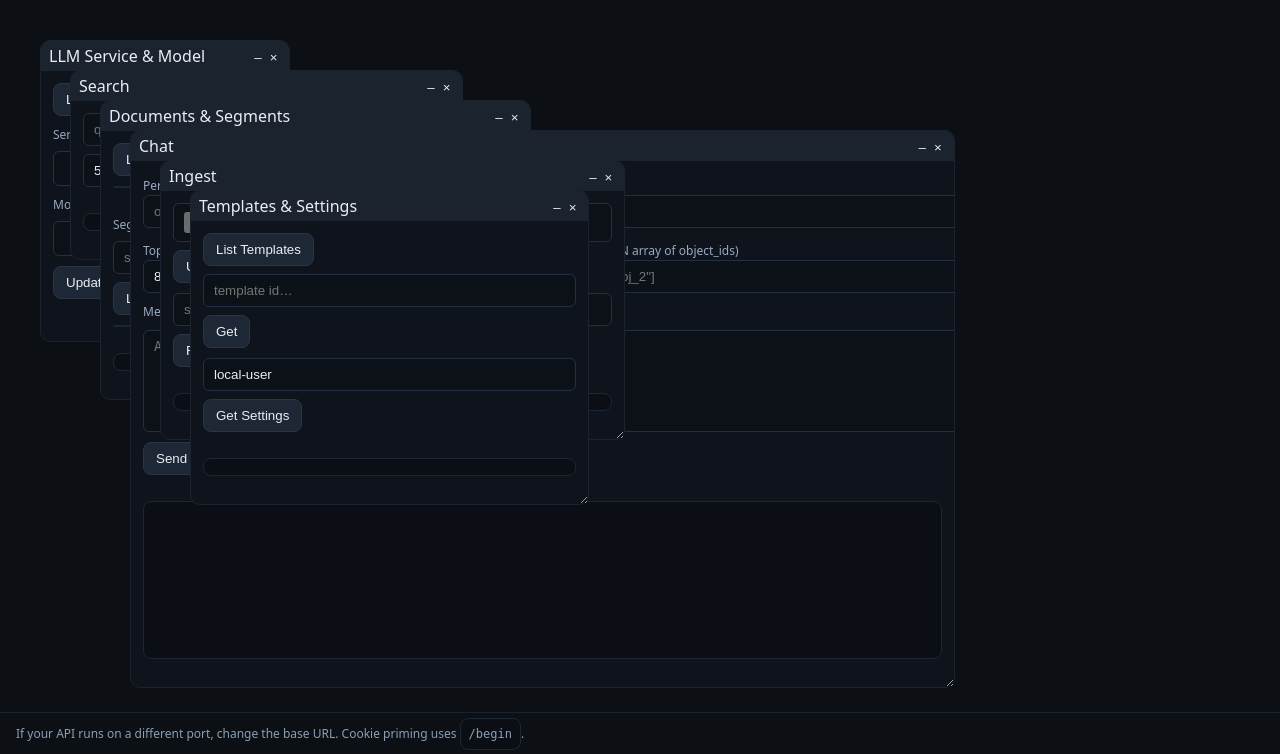
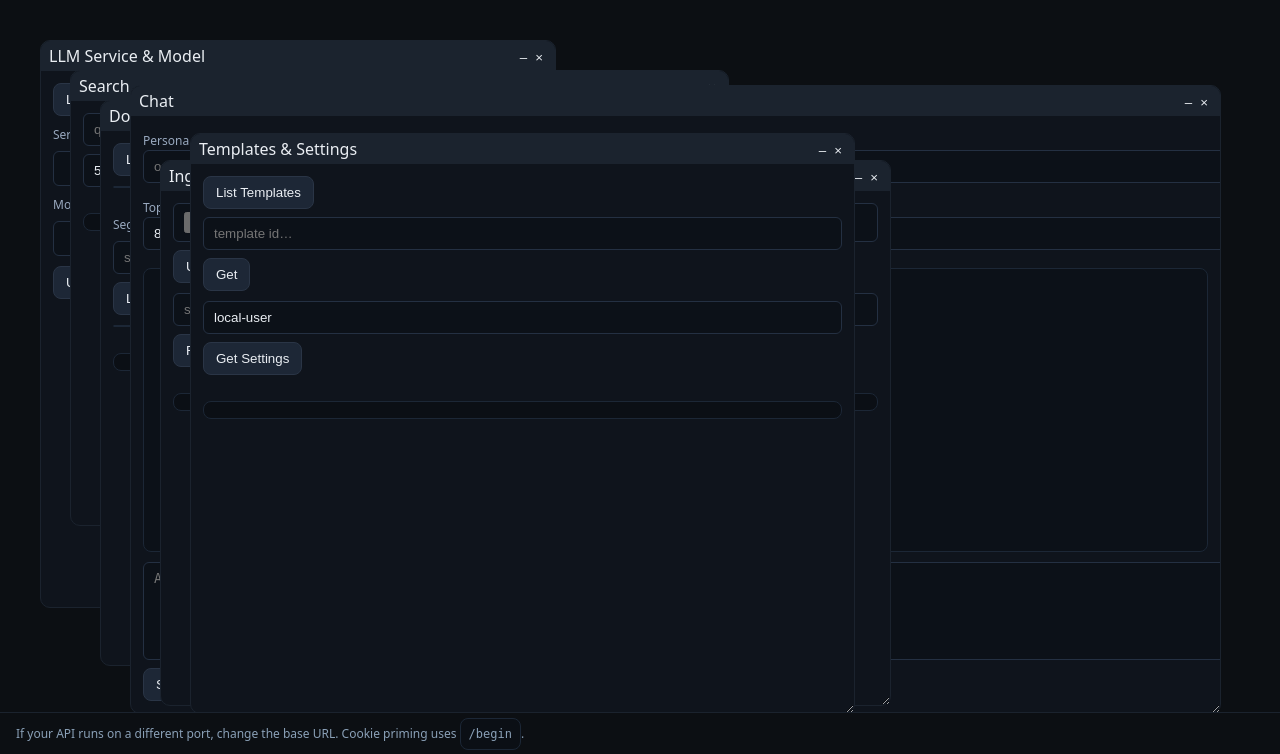
Before and after one commit to deployable-tech/deployable-knowledge-web, a Python web app: template templates/index.html in a window 1280 px wide. Shown: the part 92-846 px from the top of the page. Run offline with Jinja, Linux system fonts and the light colour scheme; the template is opened without the code that fills it, so the values that code supplies are empty.

Commit message:
feat: add bounded windows and chat history

```diff
--- a/static/app/js/chat.js
+++ b/static/app/js/chat.js
@@ -1,6 +1,15 @@
 export function setupChatUI({ getSDK, ensureSession, getSessionId, elements, helpers }) {
   const { persona, templateId, chatTopK, inactive, msg, send, stream, meta, chatOut, userId, svcSel, modelSel } = elements;
-  const { ensureSDK, setBusy, toastERR, safeParse } = helpers;
+  const { ensureSDK, setBusy, safeParse } = helpers;
+
+  function appendMessage(role, text) {
+    const div = document.createElement('div');
+    div.className = `chat-msg chat-msg--${role}`;
+    div.textContent = text;
+    chatOut.appendChild(div);
+    chatOut.scrollTop = chatOut.scrollHeight;
+    return div;
+  }
 
   send.addEventListener('click', async () => {
     try {
@@ -8,10 +17,12 @@ export function setupChatUI({ getSDK, ensureSession, getSessionId, elements, hel
       const sdk = getSDK();
       setBusy(send, true);
       await ensureSession();
-      chatOut.textContent = '';
       meta.textContent = '';
+      const userText = msg.value;
+      appendMessage('user', userText);
+      msg.value = '';
       const res = await sdk.chat.send({
-        message: msg.value,
+        message: userText,
         sessionId: getSessionId(),
         userId: userId.value || 'local-user',
         serviceId: svcSel.value || undefined,
@@ -21,9 +32,9 @@ export function setupChatUI({ getSDK, ensureSession, getSessionId, elements, hel
         topK: Number(chatTopK.value) || 8,
         inactive: safeParse(inactive.value, undefined)
       });
-      chatOut.innerHTML = res.response;
+      appendMessage('bot', res.response);
     } catch (e) {
-      toastERR(chatOut, e);
+      appendMessage('bot', e?.message || String(e));
     } finally {
       setBusy(send, false);
     }
@@ -35,11 +46,14 @@ export function setupChatUI({ getSDK, ensureSession, getSessionId, elements, hel
       const sdk = getSDK();
       setBusy(stream, true);
       await ensureSession();
-      chatOut.textContent = '';
       meta.textContent = '';
+      const userText = msg.value;
+      appendMessage('user', userText);
+      msg.value = '';
       const controller = new AbortController();
+      const botDiv = appendMessage('bot', '');
       const p = {
-        message: msg.value,
+        message: userText,
         sessionId: getSessionId(),
         userId: userId.value || 'local-user',
         serviceId: svcSel.value || undefined,
@@ -50,16 +64,17 @@ export function setupChatUI({ getSDK, ensureSession, getSessionId, elements, hel
         inactive: safeParse(inactive.value, undefined),
         signal: controller.signal,
         onMeta: (m) => { meta.textContent = `meta: ${typeof m === 'string' ? m : JSON.stringify(m)}`; },
-        onToken: (t) => { chatOut.textContent += t; },
+        onToken: (t) => { botDiv.textContent += t; chatOut.scrollTop = chatOut.scrollHeight; },
         onDone: (final) => {
-          chatOut.textContent += '\n';
-          chatOut.textContent += '\n— DONE —\n' + JSON.stringify(final?.usage || {});
+          botDiv.textContent += '\n';
+          botDiv.textContent += '\n— DONE —\n' + JSON.stringify(final?.usage || {});
+          chatOut.scrollTop = chatOut.scrollHeight;
         },
-        onError: (err) => { chatOut.textContent += `\n[error] ${err?.message || err}`; }
+        onError: (err) => { botDiv.textContent += `\n[error] ${err?.message || err}`; }
       };
       await sdk.chat.stream(p);
     } catch (e) {
-      toastERR(chatOut, e);
+      appendMessage('bot', e?.message || String(e));
     } finally {
       setBusy(stream, false);
     }
--- a/static/app/js/document_item.js
+++ b/static/app/js/document_item.js
@@ -3,9 +3,14 @@ import { renderWithModes } from '/static/ui/js/render.js';
 export function createDocumentSchema({ onSegments } = {}) {
   return {
     modes: {
+      mini: {
+        elements: {
+          source: { type: 'text', format: 'title' }
+        }
+      },
       default: {
+        extends: 'mini',
         elements: {
-          source: { type: 'text', format: 'title' },
           size:   { type: 'number' }
         },
         order: ['size'],
@@ -23,5 +28,10 @@ export function createDocumentSchema({ onSegments } = {}) {
 
 export function renderDocumentItem(doc, deps = {}, opts = {}) {
   const schema = createDocumentSchema(deps);
-  return renderWithModes(doc, schema, { mode: opts.mode || 'default' });
+  const host = renderWithModes(doc, schema, { mode: opts.mode || 'mini' });
+  host.addEventListener('click', (e) => {
+    if (e.target.closest('button')) return;
+    host.setMode(host.getMode() === 'mini' ? 'default' : 'mini');
+  });
+  return host;
 }
--- a/static/app/js/documents.js
+++ b/static/app/js/documents.js
@@ -16,7 +16,7 @@ export function setupDocumentsUI({ getSDK, elements, helpers }) {
       (res || []).forEach(d => {
         const host = renderDocumentItem(d, {
           onSegments: () => { segSource.value = d.source || ''; }
-        });
+        }, { mode: 'mini' });
         docs.appendChild(host);
       });
     } catch (e) {
@@ -35,7 +35,7 @@ export function setupDocumentsUI({ getSDK, elements, helpers }) {
       const res = await sdk.segments.list({ source: src || undefined });
       segs.innerHTML = '';
       (res || []).forEach(s => {
-        const host = renderSegmentItem(s, { sdk, segView });
+        const host = renderSegmentItem(s, { sdk, segView }, { mode: 'mini' });
         segs.appendChild(host);
       });
     } catch (e) {
--- a/static/app/js/main.js
+++ b/static/app/js/main.js
@@ -163,7 +163,7 @@ setupChatUI({
   ensureSession,
   getSessionId: () => sessionId,
   elements: { persona, templateId, chatTopK, inactive, msg, send, stream, meta, chatOut, userId, svcSel, modelSel },
-  helpers: { ensureSDK, setBusy, toastERR, safeParse }
+  helpers: { ensureSDK, setBusy, safeParse }
 });
 
 // ---- services/models ----
--- a/static/app/js/segment_item.js
+++ b/static/app/js/segment_item.js
@@ -3,14 +3,19 @@ import { renderWithModes } from '/static/ui/js/render.js';
 export function createSegmentSchema({ sdk, segView } = {}) {
   return {
     modes: {
+      mini: {
+        elements: {
+          preview: { type: 'text', format: 'title' }
+        }
+      },
       default: {
+        extends: 'mini',
         elements: {
           source:        { type: 'text' },
           segment_index: { type: 'number' },
-          priority:      { type: 'number' },
-          preview:       { type: 'text' }
+          priority:      { type: 'number' }
         },
-        order: ['segment_index', 'priority', 'preview'],
+        order: ['segment_index', 'priority'],
         actions: [
           {
             id: 'open',
@@ -37,5 +42,10 @@ export function createSegmentSchema({ sdk, segView } = {}) {
 
 export function renderSegmentItem(seg, deps = {}, opts = {}) {
   const schema = createSegmentSchema(deps);
-  return renderWithModes(seg, schema, { mode: opts.mode || 'default' });
+  const host = renderWithModes(seg, schema, { mode: opts.mode || 'mini' });
+  host.addEventListener('click', (e) => {
+    if (e.target.closest('button')) return;
+    host.setMode(host.getMode() === 'mini' ? 'default' : 'mini');
+  });
+  return host;
 }
--- a/static/ui/css/style.css
+++ b/static/ui/css/style.css
@@ -88,3 +88,28 @@ footer { padding:12px 16px; border-top:1px solid #1b232e; font-size:12px; color:
   min-height:0;
 }
 .window--docked { top:0 !important; left:0 !important; }
+
+/* chat styles */
+.chat-history {
+  flex:1;
+  overflow:auto;
+  display:flex;
+  flex-direction:column;
+  gap:8px;
+  padding:8px;
+  border:1px solid #1c2736;
+  border-radius:8px;
+  background:#0c1118;
+}
+.chat-msg {
+  max-width:80%;
+  padding:8px 12px;
+  border-radius:8px;
+  white-space:pre-wrap;
+  word-break:break-word;
+}
+.chat-msg--user { background:#3557ff; margin-left:auto; }
+.chat-msg--bot  { background:#1d2736; margin-right:auto; }
+.chat-input { display:flex; flex-direction:column; gap:8px; }
+.chat-input textarea { min-height:80px; resize:vertical; }
+.chat-ctrls { margin-bottom:8px; }
--- a/static/ui/js/render.js
+++ b/static/ui/js/render.js
@@ -143,11 +143,13 @@ export function renderWithModes(data, spec, { mode = 'default', ...opts } = {})
       setMode: (m) => { mode = m; draw(); }
     });
     host.appendChild(node);
+    host.dataset.mode = mode;
   };
 
   draw();
 
   host.setMode   = (m) => { mode = m; draw(); };
+  host.getMode   = () => mode;
   host.getValues = () => node.__controller.getValues();
   host.onChange  = (fn) => node.__controller.onChange(fn);
 
--- a/static/ui/js/windows.js
+++ b/static/ui/js/windows.js
@@ -55,6 +55,18 @@ export function initWindows({ containerId = 'desktop', menuId = 'windowMenu' } =
     wrap.appendChild(bar);
     wrap.appendChild(body);
 
+    // bounds helper
+    const clamp = () => {
+      const maxX = container.clientWidth - wrap.offsetWidth;
+      const maxY = container.clientHeight - wrap.offsetHeight;
+      const x = Math.min(Math.max(wrap.offsetLeft, 0), Math.max(maxX, 0));
+      const y = Math.min(Math.max(wrap.offsetTop, 0), Math.max(maxY, 0));
+      wrap.style.left = `${x}px`;
+      wrap.style.top = `${y}px`;
+      wrap.style.width = `${Math.min(wrap.offsetWidth, container.clientWidth)}px`;
+      wrap.style.height = `${Math.min(wrap.offsetHeight, container.clientHeight)}px`;
+    };
+
     // drag
     bar.addEventListener('mousedown', (e) => {
       bringToFront(wrap);
@@ -63,9 +75,13 @@ export function initWindows({ containerId = 'desktop', menuId = 'windowMenu' } =
       function onMove(ev) {
         wrap.style.left = `${ev.clientX - startX}px`;
         wrap.style.top = `${ev.clientY - startY}px`;
+        clamp();
       }
       document.addEventListener('mousemove', onMove);
-      document.addEventListener('mouseup', () => document.removeEventListener('mousemove', onMove), { once: true });
+      document.addEventListener('mouseup', () => {
+        document.removeEventListener('mousemove', onMove);
+        clamp();
+      }, { once: true });
     });
 
     bar.addEventListener('dblclick', () => {
@@ -85,8 +101,13 @@ export function initWindows({ containerId = 'desktop', menuId = 'windowMenu' } =
     wrap.style.overflow = 'hidden';
     body.style.overflow = 'auto';
 
+    // keep within bounds on resize
+    new ResizeObserver(clamp).observe(wrap);
+
     registry.set(id, wrap);
     container.appendChild(wrap);
+
+    clamp();
 
     if (menu) {
       const opt = document.createElement('option');
--- a/templates/index.html
+++ b/templates/index.html
@@ -74,7 +74,7 @@
 
       <section id="win-chat" data-win="chat" data-title="Chat">
         <h2>Chat</h2>
-        <div class="grid-2">
+        <div class="grid-2 chat-ctrls">
           <div>
             <label>Persona</label>
             <input id="persona" placeholder="optional persona tag" />
@@ -83,8 +83,6 @@
             <label>Template ID</label>
             <input id="templateId" value="rag_chat" />
           </div>
-        </div>
-        <div class="grid-2">
           <div>
             <label>Top K</label>
             <input id="chatTopK" type="number" value="8" />
@@ -94,14 +92,15 @@
             <input id="inactive" placeholder='["obj_1","obj_2"]' />
           </div>
         </div>
-        <label>Message</label>
-        <textarea id="msg" placeholder="Ask your system something grounded…"></textarea>
-        <div class="row">
-          <button id="send">Send (JSON)</button>
-          <button id="stream">Stream (SSE)</button>
-          <span id="meta" class="subtle mono"></span>
+        <div id="chatOut" class="chat-history"></div>
+        <div class="chat-input">
+          <textarea id="msg" placeholder="Ask your system something grounded…"></textarea>
+          <div class="row">
+            <button id="send">Send</button>
+            <button id="stream">Stream</button>
+            <span id="meta" class="subtle mono"></span>
+          </div>
         </div>
-        <pre id="chatOut" class="mono" style="min-height:140px;"></pre>
       </section>
 
       <section id="win-ingest" data-win="ingest" data-title="Ingest">
```
